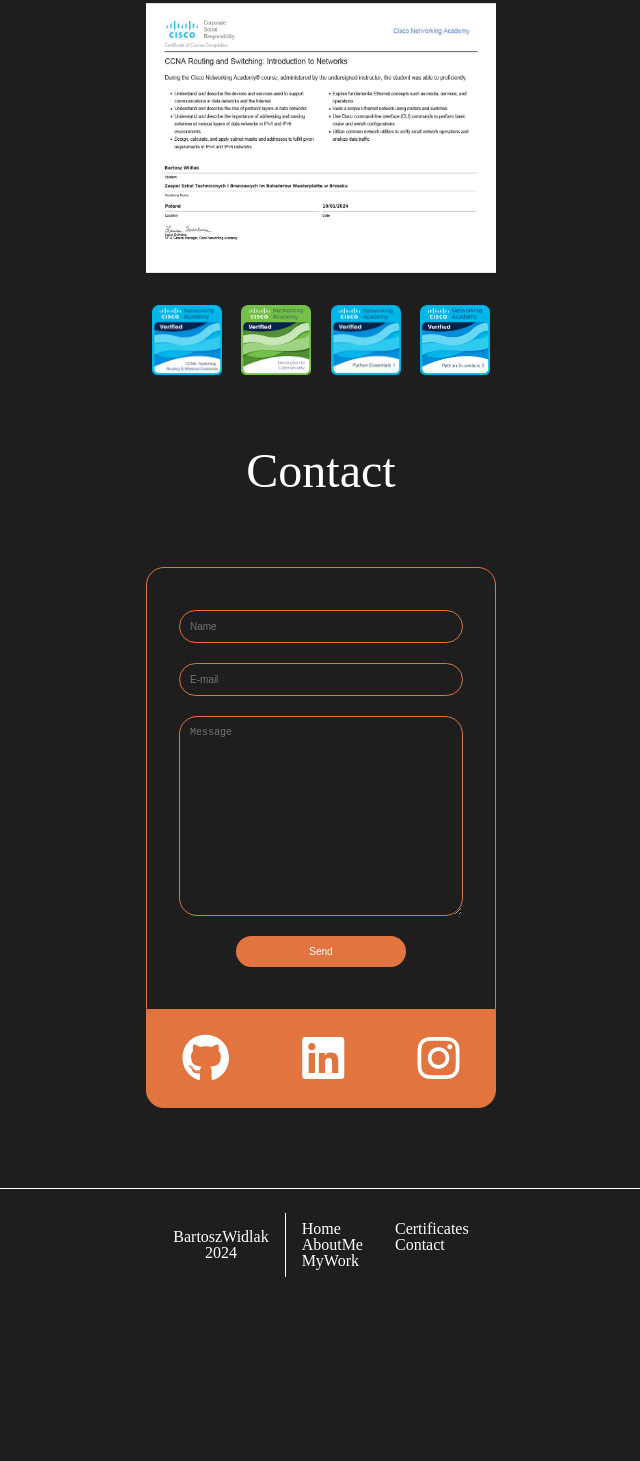
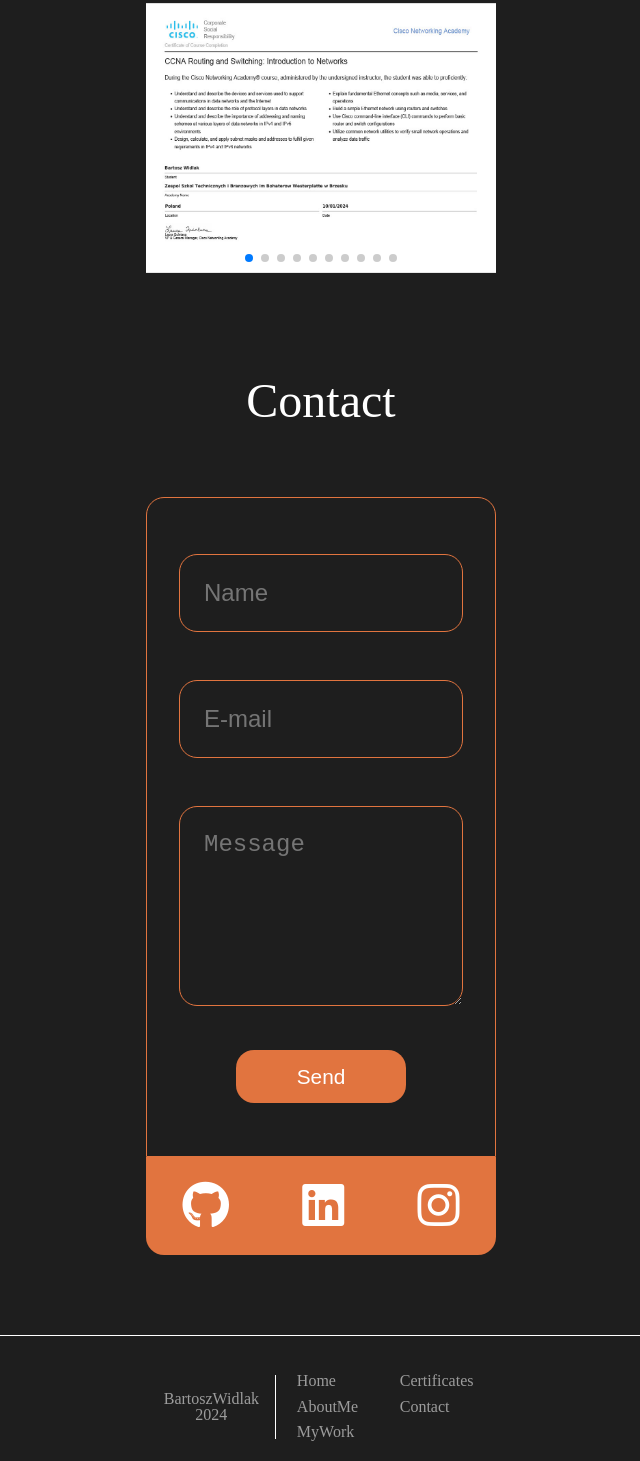
Before and after one commit to N3nT/portfolio, a website built with Vite: page index.html in a window 1280 px wide. Shown: the part 3045-4506 px from the top of the page, without its empty margins (319-959 px from the left). Before the commit the page ends 4330 px from the top, so only its background shows below. Built offline with nearby package versions, Linux system fonts and the light colour scheme; a web font is replaced by a local one.

Commit message:
pagination, color of footer

```diff
--- a/index.html
+++ b/index.html
@@ -201,6 +201,7 @@
                 alt="JS - Jedyny Kurs, którego potrzebujesz by MMC School"></a>
           </div>
         </div>
+        <div class="swiper-pagination"></div>
       </div>
     </div>
     <div class="certificates-wrap__badges">
--- a/js/swiper.js
+++ b/js/swiper.js
@@ -2,4 +2,7 @@
     // Optional parameters
     direction: 'horizontal',
     loop: true,
+    pagination: {
+      el: '.swiper-pagination',
+    }
   });
--- a/scss/_colors.scss
+++ b/scss/_colors.scss
@@ -2,6 +2,7 @@
 $mainOrange: #E1743F;
 $mainBlue: #2A439D;
 $white: #FFF;
+$gray: #9c9c9c;
 $sticker: #FFC8A9;
 $js: #F0DC4E;
 $php: #787CB5;
--- a/scss/style.scss
+++ b/scss/style.scss
@@ -7,7 +7,6 @@
 }
 html {
 	scroll-behavior: smooth;
-	scroll-padding-top: 1em;
 }
 body {
 	overflow-x: hidden;
@@ -275,10 +274,10 @@
 		height: 100%;
 	}
 	&__badges {
-		display: none;
 		@include flex-jcc-aic;
 		margin-top: $certificatesWrap-badges-marginTop;
 		img {
+			display: none;
 			width: $certificatesWrap-img-width;
 			margin: $certificatesWrap-img-margin;
 		}
@@ -312,15 +311,17 @@
 		border-radius: $borderRadius;
 		color: $white;
 		margin: 1em 0;
+		font-size: 1.5rem;
 	}
 	&__submit {
 		background-color: $mainOrange;
 		margin: 1em 0;
-		padding: 1em;
+		padding: 0.7em;
 		border: none;
 		width: 60%;
 		color: $white;
 		border-radius: $borderRadius;
+		font-size: 1.3rem;
 	}
 	&__socials {
 		width: 350px;
@@ -346,6 +347,7 @@
 		text-align: center;
 		border-right: 1px solid $white;
 		padding: 1em;
+		color: $gray;
 	}
 	&__right{
 		display: flex;
@@ -355,7 +357,8 @@
 		flex-direction: column;
 		padding: 1em;
 		a{
-			color: $white;
+			color: $gray;
+			padding: .3em;
 		}
 	}
 }
```
